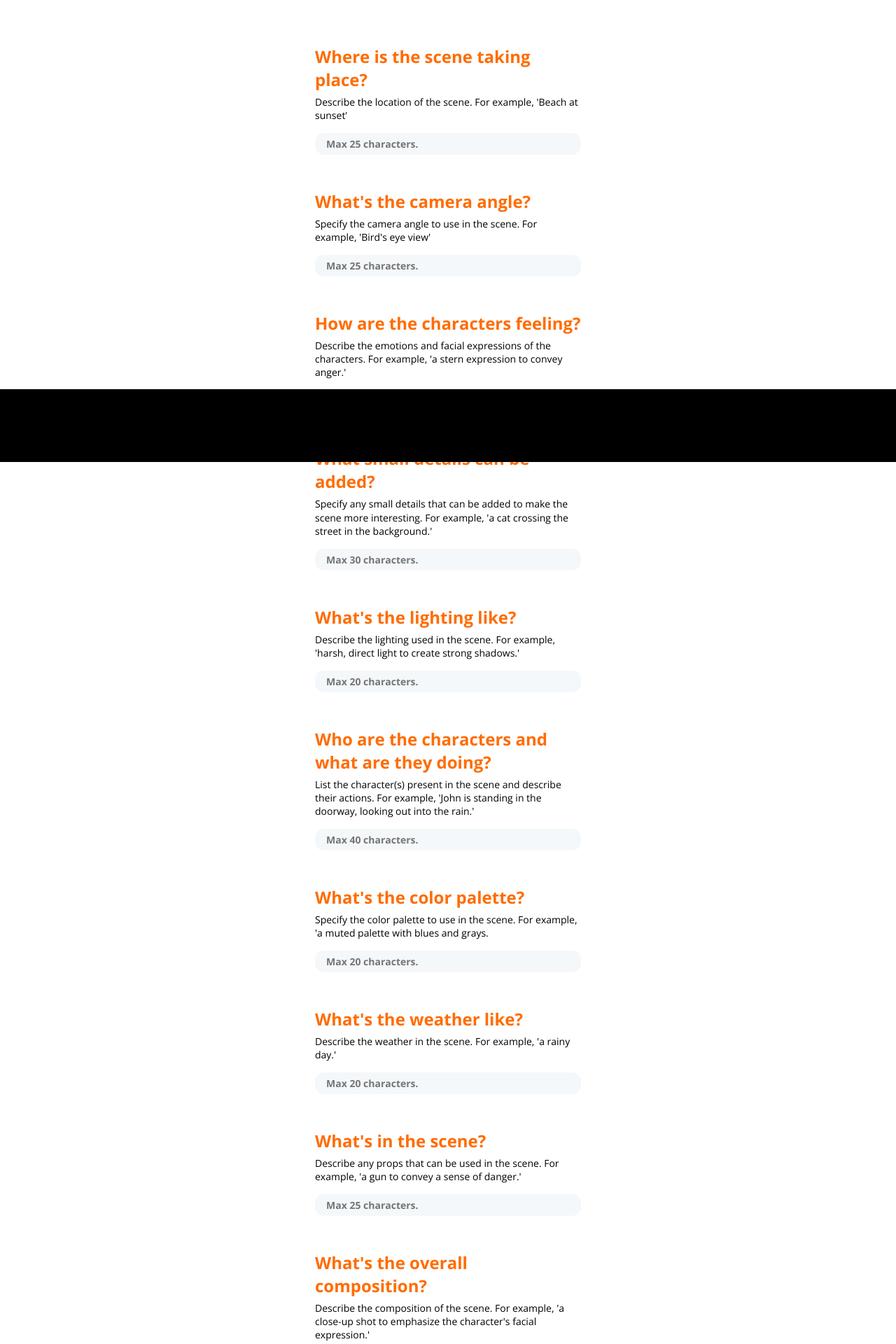
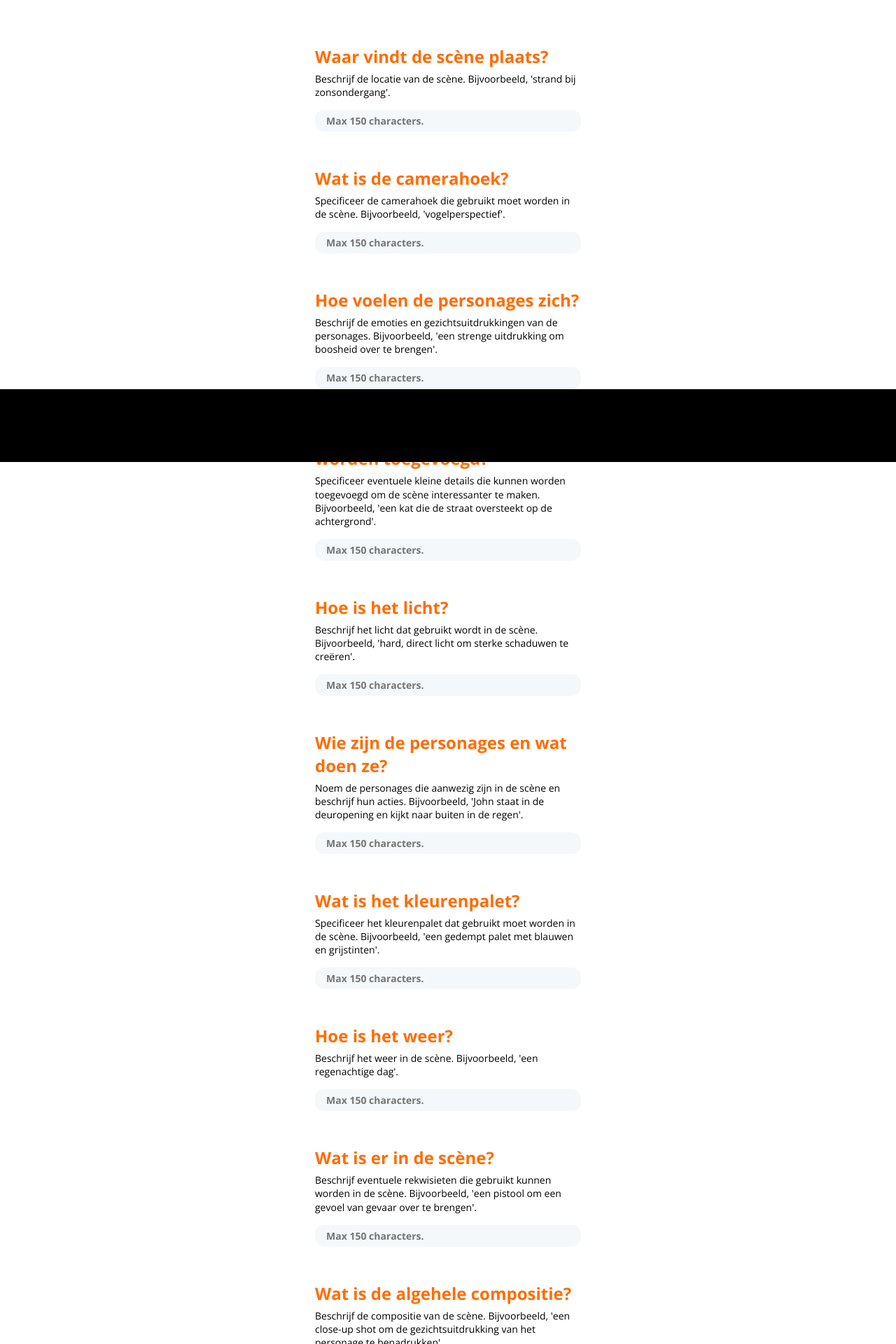
Before and after one commit to npotentie/storyboard-generator, a Next.js app: page /form in a window 1280 px wide. Shown: the part 140-2060 px from the top of the page at 70% size. Built offline with nearby package versions, Linux system fonts and the light colour scheme.

Commit message:
Have GPT generate the dall-e prompt for better results

```diff
--- a/src/components/form.tsx
+++ b/src/components/form.tsx
@@ -1,7 +1,15 @@
 import { useState } from "react";
 import Image from "next/image";
 import Question from "./question";
-import questions from "../questions.json";
+import questionsJSON from "../questions.json";
+
+interface IQuestion {
+  question: string,
+  description: string,
+  limit: number
+}
+type Questions = {[key: string]: IQuestion}
+const questions: Questions = questionsJSON
 
 const Form = () => {
     const [scene, setScene] = useState(
@@ -21,8 +29,59 @@ const Form = () => {
       const sceneArray = Object.values(scene);
       console.log(sceneArray);
 
+      let gptPrompt = `
+You are an AI that generates prompts to be used to generate a single scene image in a storyboard using dall-e.
+The prompt should be a maximum of 800 characters, and is should be in english.
+The prompt should be generated from answers to a questionaire.
+The prompt should depict people if they're specified, not characters.
+
+Here is the questionaire:
+      `
+
+      for (const questionKey in questions) {
+        const question = questions[questionKey];
+
+        if (scene[questionKey]) {
+          gptPrompt+= `
+
+Question: ${question.question}
+Description: ${question.description}
+Answer: ${scene[questionKey]}
+          `
+        }
+      }
+
+      gptPrompt+= `
+
+The generated prompt (in english):
+[insert]
+          `
+
+      setLoading(true)
+
+      const gptResponse = await fetch('https://api.openai.com/v1/completions', {
+        method: 'POST',
+        headers: {
+          'Content-Type': 'application/json',
+          'Authorization': 'Bearer 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'
+        },
+        body: JSON.stringify({
+          model: 'text-davinci-003',
+          prompt: gptPrompt,
+          suffix: '',
+          temperature: 0.7,
+          max_tokens: 256,
+          top_p: 1,
+          frequency_penalty: 0,
+          presence_penalty: 0
+        })
+      });
+
+      const gptData = await gptResponse.json();
+      console.log(gptPrompt)
+      console.log(gptData)
+
       // Make API call to DALL-E API with sceneArray as prompt
-      setLoading(true)
       const response = await fetch('https://api.openai.com/v1/images/generations', {
         method: 'POST',
         headers: {
@@ -31,7 +90,7 @@ const Form = () => {
         },
         body: JSON.stringify({
           'model': 'image-alpha-001',
-          'prompt': sceneArray.join(' '),
+          'prompt': 'A realistic image of: ' + gptData.choices[0].text,
           'num_images': 1,
           'size': '512x512',
         }),
@@ -65,9 +124,9 @@ const Form = () => {
           <div className="container">
             <button type="submit" className="button submit-button" disabled={isLoading}>
               {isLoading ? (
-                <Image src="/loader.svg" alt="Loading" width={20} height={20} />
+                <Image src="/loader.svg" alt="Laden" width={20} height={20} />
               ) : (
-                "Generate"
+                "Genereren"
               )}
             </button>
           </div>
--- a/src/questions.json
+++ b/src/questions.json
@@ -1,57 +1,57 @@
 {
     "setting": {
-        "question": "Where is the scene taking place?",
-        "description": "Describe the location of the scene. For example, 'Beach at sunset'",
-        "limit": 25
+        "question": "Waar vindt de scène plaats?",
+        "description": "Beschrijf de locatie van de scène. Bijvoorbeeld, 'strand bij zonsondergang'.",
+        "limit": 150
     },
     "camera": {
-        "question": "What's the camera angle?",
-        "description": "Specify the camera angle to use in the scene. For example, 'Bird's eye view'",
-        "limit": 25
+        "question": "Wat is de camerahoek?",
+        "description": "Specificeer de camerahoek die gebruikt moet worden in de scène. Bijvoorbeeld, 'vogelperspectief'.",
+        "limit": 150
     },
     "emotions": {
-        "question": "How are the characters feeling?",
-        "description": "Describe the emotions and facial expressions of the characters. For example, 'a stern expression to convey anger.'",
-        "limit": 30
+        "question": "Hoe voelen de personages zich?",
+        "description": "Beschrijf de emoties en gezichtsuitdrukkingen van de personages. Bijvoorbeeld, 'een strenge uitdrukking om boosheid over te brengen'.",
+        "limit": 150
     },
     "details": {
-        "question": "What small details can be added?",
-        "description": "Specify any small details that can be added to make the scene more interesting. For example, 'a cat crossing the street in the background.'",
-        "limit": 30
+        "question": "Welke kleine details kunnen worden toegevoegd?",
+        "description": "Specificeer eventuele kleine details die kunnen worden toegevoegd om de scène interessanter te maken. Bijvoorbeeld, 'een kat die de straat oversteekt op de achtergrond'.",
+        "limit": 150
     },
     "lighting": {
-        "question": "What's the lighting like?",
-        "description": "Describe the lighting used in the scene. For example, 'harsh, direct light to create strong shadows.'",
-        "limit": 20
+        "question": "Hoe is het licht?",
+        "description": "Beschrijf het licht dat gebruikt wordt in de scène. Bijvoorbeeld, 'hard, direct licht om sterke schaduwen te creëren'.",
+        "limit": 150
     },
     "characters": {
-        "question": "Who are the characters and what are they doing?",
-        "description": "List the character(s) present in the scene and describe their actions. For example, 'John is standing in the doorway, looking out into the rain.'",
-        "limit": 40
+        "question": "Wie zijn de personages en wat doen ze?",
+        "description": "Noem de personages die aanwezig zijn in de scène en beschrijf hun acties. Bijvoorbeeld, 'John staat in de deuropening en kijkt naar buiten in de regen'.",
+        "limit": 150
     },
     "colors": {
-        "question": "What's the color palette?",
-        "description": "Specify the color palette to use in the scene. For example, 'a muted palette with blues and grays.",
-        "limit": 20
+        "question": "Wat is het kleurenpalet?",
+        "description": "Specificeer het kleurenpalet dat gebruikt moet worden in de scène. Bijvoorbeeld, 'een gedempt palet met blauwen en grijstinten'.",
+        "limit": 150
     },
     "weather": {
-        "question": "What's the weather like?",
-        "description": "Describe the weather in the scene. For example, 'a rainy day.'",
-        "limit": 20
+        "question": "Hoe is het weer?",
+        "description": "Beschrijf het weer in de scène. Bijvoorbeeld, 'een regenachtige dag'.",
+        "limit": 150
     },
     "props": {
-        "question": "What's in the scene?",
-        "description": "Describe any props that can be used in the scene. For example, 'a gun to convey a sense of danger.'",
-        "limit": 25
+        "question": "Wat is er in de scène?",
+        "description": "Beschrijf eventuele rekwisieten die gebruikt kunnen worden in de scène. Bijvoorbeeld, 'een pistool om een gevoel van gevaar over te brengen'.",
+        "limit": 150
     },
     "composition": {
-        "question": "What's the overall composition?",
-        "description": "Describe the composition of the scene. For example, 'a close-up shot to emphasize the character's facial expression.'",
-        "limit": 25
+        "question": "Wat is de algehele compositie?",
+        "description": "Beschrijf de compositie van de scène. Bijvoorbeeld, 'een close-up shot om de gezichtsuitdrukking van het personage te benadrukken'.",
+        "limit": 150
     },
     "clothing": {
-        "question": "What are the characters wearing?",
-        "description": "Describe the clothing of the characters. For example, 'a suit to convey professionalism.'",
-        "limit": 35
+        "question": "Wat dragen de personages?",
+        "description": "Beschrijf de kleding van de personages. Bijvoorbeeld, 'een pak om professionaliteit over te brengen'.",
+        "limit": 150
     }
 }
```
